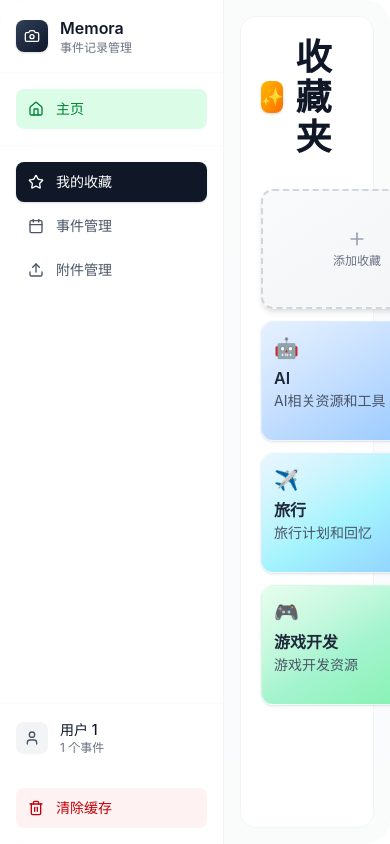
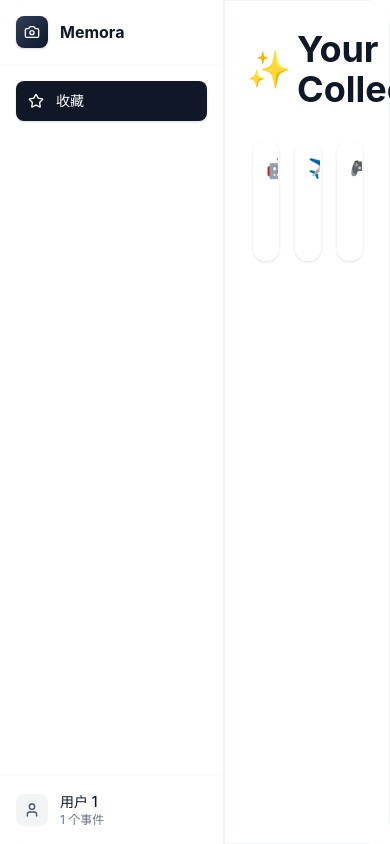
Before and after one commit to tada-zako/memora, a Vue app in the folder frontend/desktop/: page / in a window 390 px wide. Built offline with nearby package versions, Linux system fonts and the light colour scheme.

Commit message:
style: improve index page ui

```diff
--- a/frontend/desktop/electron.vite.config.mjs
+++ b/frontend/desktop/electron.vite.config.mjs
@@ -15,6 +15,15 @@ export default defineConfig({
         '@renderer': resolve('src/renderer/src')
       }
     },
-    plugins: [vue()]
+    plugins: [vue()],
+    server: {
+      proxy: {
+        '/api': {
+          target: 'http://localhost:8000',
+          changeOrigin: true,
+          secure: false
+        }
+      }
+    }
   }
 })
--- a/frontend/desktop/package.json
+++ b/frontend/desktop/package.json
@@ -41,5 +41,8 @@
     "vite": "^7.0.5",
     "vue": "^3.5.17",
     "vue-eslint-parser": "^10.2.0"
+  },
+  "pnpm": {
+    "neverBuiltDependencies": []
   }
 }
--- /dev/null
+++ b/frontend/desktop/pnpm-workspace.yaml
@@ -0,0 +1,4 @@
+ignoredBuiltDependencies:
+  - '@tailwindcss/oxide'
+  - electron
+  - esbuild
--- a/frontend/desktop/src/main/index.js
+++ b/frontend/desktop/src/main/index.js
@@ -770,44 +770,6 @@ app.whenReady().then(() => {
     return await detectActiveBrowser()
   })
 
-  // 新增：清除缓存的 IPC 处理器
-  ipcMain.handle('clear-cache', async () => {
-    try {
-      console.log('IPC: clear-cache called. Attempting to manually delete cache directories.')
-
-      const userDataPath = app.getPath('userData')
-      // Common cache-related folders in Electron
-      const cacheFolders = ['Cache', 'Code Cache', 'GPUCache', 'ShaderCache']
-
-      for (const folder of cacheFolders) {
-        const folderPath = join(userDataPath, folder)
-        try {
-          // Use fs.promises.rm for modern, async removal.
-          // The { recursive: true, force: true } options will delete the directory and its contents,
-          // and won't throw an error if the path doesn't exist.
-          await fs.promises.rm(folderPath, { recursive: true, force: true })
-          console.log(`Successfully deleted directory: ${folderPath}`)
-        } catch (error) {
-          // Log error but continue to the next folder and relaunch
-          console.error(`Failed to delete directory ${folderPath}:`, error)
-        }
-      }
-
-      console.log('Cache directories cleared. Relaunching application...')
-
-      // Relaunch the application
-      app.relaunch()
-      app.quit()
-
-      // This message will be sent, but the app will quit immediately after.
-      return { success: true, message: '缓存已深度清除，应用即将重启' }
-
-    } catch (error) {
-      console.error('Failed to clear cache and relaunch:', error)
-      return { success: false, message: `清除缓存失败: ${error.message}` }
-    }
-  })
-
   createWindow()
 
   app.on('activate', function () {
--- a/frontend/desktop/src/renderer/src/App.vue
+++ b/frontend/desktop/src/renderer/src/App.vue
@@ -28,37 +28,8 @@
               sidebarExpanded ? 'opacity-100 max-w-none' : 'opacity-0 max-w-0'
             ]"
           >
-            <h1 class="text-base font-semibold text-gray-900 whitespace-nowrap">Memora</h1>
-            <p class="text-xs text-gray-500 font-light whitespace-nowrap">事件记录管理</p>
+            <h1 class="text-base font-bold text-gray-900 whitespace-nowrap">Memora</h1>
           </div>
-        </div>
-      </div>
-
-      <!-- 快捷图标 -->
-      <div :class="['border-b border-gray-50 transition-all duration-300 ease-in-out', sidebarExpanded ? 'p-4' : 'p-3']">
-        <div :class="[!sidebarExpanded ? 'flex justify-center' : '']">
-          <button
-            @click="currentPage = 'collections'"
-            :class="[
-              'flex items-center rounded-lg text-left transition-all duration-300 ease-in-out btn-hover',
-              sidebarExpanded ? 'w-full space-x-3 px-3 py-2.5' : 'w-12 h-12 justify-center',
-              'bg-green-100 text-green-700 hover:bg-green-200'
-            ]"
-            :title="!sidebarExpanded ? '主页' : ''"
-          >
-            <Home :class="[
-              'flex-shrink-0 transition-all duration-300 ease-in-out',
-              sidebarExpanded ? 'w-4 h-4' : 'w-6 h-6'
-            ]" />
-            <span
-              :class="[
-                'font-medium text-sm transition-all duration-300 ease-in-out overflow-hidden whitespace-nowrap',
-                sidebarExpanded ? 'opacity-100 max-w-none' : 'opacity-0 max-w-0'
-              ]"
-            >
-              主页
-            </span>
-          </button>
         </div>
       </div>
 
@@ -117,63 +88,36 @@
           </div>
         </div>
       </div>
-
-      <!-- 临时清除缓存按钮 -->
-      <div :class="['transition-all duration-300 ease-in-out', sidebarExpanded ? 'p-4' : 'p-3']">
-        <button
-          @click="clearCache"
-          :class="[
-            'flex items-center rounded-lg text-left transition-all duration-300 ease-in-out btn-hover w-full',
-            'bg-red-50 text-red-700 hover:bg-red-100',
-            sidebarExpanded ? 'space-x-3 px-3 py-2.5' : 'w-12 h-12 justify-center'
-          ]"
-          title="清除缓存"
-        >
-          <Trash2 :class="[
-            'flex-shrink-0 transition-all duration-300 ease-in-out',
-            sidebarExpanded ? 'w-4 h-4' : 'w-6 h-6'
-          ]" />
-          <span
-            :class="[
-              'font-medium text-sm transition-all duration-300 ease-in-out overflow-hidden whitespace-nowrap',
-              sidebarExpanded ? 'opacity-100 max-w-none' : 'opacity-0 max-w-0'
-            ]"
-          >
-            清除缓存
-          </span>
-        </button>
-      </div>
     </div>
 
     <!-- 主内容区域 -->
     <div class="flex-1 flex flex-col overflow-hidden min-w-0">
 
               <!-- 页面内容 -->
-        <main class="flex-1 overflow-auto p-6 custom-scrollbar">
+        <main class="flex-1 overflow-auto custom-scrollbar">
           <!-- 收藏管理页面 -->
           <div v-if="currentPage === 'collections'" class="h-full">
             <!-- 主要内容区域 -->
-            <div class="bg-white/90 glass-effect rounded-2xl border border-gray-100 h-full p-8 min-h-0">
+            <div class="bg-white/90 glass-effect border border-gray-100 h-full min-h-0" style="padding: 28px;">
               <!-- 标题区域 -->
               <div class="flex items-center mb-8">
-                <div class="bg-gradient-to-br from-amber-400 to-orange-500 rounded-lg flex items-center justify-center w-8 h-8 mr-3 shadow-minimal">
-                  <span class="text-white text-lg">✨</span>
+                <div class="bg-gradient-to-br rounded-lg flex items-center justify-center w-8 h-8 mr-3">
+                  <span class="text-white text-4xl">✨</span>
                 </div>
                 <div>
-                  <h1 class="text-4xl font-semibold text-gray-900">收藏夹</h1>
+                  <h1 class="text-4xl font-bold text-gray-900">Your Collections</h1>
                 </div>
               </div>
 
-              <!-- 收藏卡片网格 -->
-              <div class="grid grid-cols-2 md:grid-cols-4 lg:grid-cols-4 xl:grid-cols-5 2xl:grid-cols-6 gap-3">
+              <div style="width: 100%; display: flex; gap: 16px;">
                 <!-- 添加新收藏按钮 -->
-                <button
+                <!-- <button
                   @click="showCreateCollection = true"
                   class="h-30 w-48 bg-gradient-to-br from-gray-50 to-gray-100 hover:from-gray-100 hover:to-gray-200 border-2 border-dashed border-gray-300 hover:border-gray-400 rounded-xl flex flex-col items-center justify-center transition-all duration-300 ease-out group shadow-md hover:shadow-xl hover:scale-[1.02] hover:-translate-y-1"
                 >
                   <Plus class="w-5 h-5 text-gray-400 group-hover:text-gray-600 mb-1" />
                   <span class="text-xs font-medium text-gray-500 group-hover:text-gray-700">添加收藏</span>
-                </button>
+                </button> -->
 
                 <!-- 收藏卡片 -->
                 <div
@@ -181,23 +125,20 @@
                   :key="collection.id"
                   @click="viewCollection(collection)"
                   :class="[
-                    'h-30 w-48 rounded-xl p-3 flex flex-col justify-between cursor-pointer transition-all duration-300 ease-out hover:shadow-lg hover:scale-[1.02] hover:-translate-y-1 text-gray-800 relative overflow-hidden group shadow-sm border border-white/60',
-                    collection.color
+                    'h-30 w-48 rounded-xl p-3 flex flex-col justify-between cursor-pointer transition-all duration-300 ease-out hover:shadow-lg hover:scale-[1.02] hover:-translate-y-1 text-gray-800 relative overflow-hidden group shadow-sm border border-white/60'
                   ]"
                 >
                   <!-- 背景效果 -->
-                  <div class="absolute inset-0">
+                  <div class="absolute">
                     <!-- 清新的光泽效果 -->
                     <div class="absolute inset-0 bg-gradient-to-br from-white/30 via-transparent to-transparent"></div>
-                    <!-- 背景图案 -->
-                    <div class="absolute top-1 right-1 text-2xl opacity-15">{{ collection.icon }}</div>
                   </div>
 
                   <!-- 内容 -->
                   <div class="relative z-10">
                     <div class="text-xl mb-1">{{ collection.icon }}</div>
-                    <h3 class="text-base font-semibold mb-0.5 truncate text-gray-800">{{ collection.name }}</h3>
-                    <p class="text-gray-600 text-sm truncate leading-tight">{{ collection.description }}</p>
+                    <h3 class="text-2xl font-bold mb-0.5 truncate text-gray-1000">{{ collection.name }}</h3>
+                    <p class="text-gray-600 text-sm truncate leading-tight">3 个收藏</p>
                   </div>
 
                   <!-- 操作按钮 -->
@@ -540,9 +481,7 @@ const currentPage = ref('collections')
 
 // 菜单项
 const menuItems = [
-  { id: 'collections', name: '我的收藏', icon: Star },
-  { id: 'events', name: '事件管理', icon: Calendar },
-  { id: 'attachments', name: '附件管理', icon: Upload }
+  { id: 'collections', name: '收藏', icon: Star },
 ]
 
 // 用户信息
@@ -667,20 +606,9 @@ const createEvent = async () => {
 const createCollection = () => {
   if (!newCollectionName.value.trim()) return
 
-  // 清新的渐变色彩方案
-  const freshColors = [
-    'bg-gradient-to-br from-pink-100 via-rose-200 to-pink-300',
-    'bg-gradient-to-br from-orange-100 via-amber-200 to-yellow-300',
-    'bg-gradient-to-br from-lime-100 via-green-200 to-emerald-300',
-    'bg-gradient-to-br from-cyan-100 via-blue-200 to-indigo-300',
-    'bg-gradient-to-br from-purple-100 via-violet-200 to-fuchsia-300',
-    'bg-gradient-to-br from-slate-100 via-gray-200 to-zinc-300'
-  ]
-
   const collection = {
     id: Date.now(),
     name: newCollectionName.value,
-    color: freshColors[Math.floor(Math.random() * freshColors.length)],
     icon: '📚', // 默认图标
     description: newCollectionDescription.value || null,
     created_at: new Date().toISOString()
@@ -782,27 +710,6 @@ const getFileName = (url) => {
   }
   return url.split('/').pop()
 }
-
-
-// 清除缓存
-const clearCache = async () => {
-  if (window.electronAPI && window.electronAPI.invoke) {
-    try {
-      const result = await window.electronAPI.invoke('clear-cache');
-      if (result.success) {
-        statusMessage.value = { type: 'success', text: result.message };
-        setTimeout(() => { statusMessage.value = null }, 3000);
-      } else {
-        statusMessage.value = { type: 'error', text: result.message };
-        setTimeout(() => { statusMessage.value = null }, 3000);
-      }
-    } catch (error) {
-      statusMessage.value = { type: 'error', text: '调用清除缓存功能失败' };
-      setTimeout(() => { statusMessage.value = null }, 3000);
-    }
-  }
-};
-
 
 // 侧边栏交互处理
 const handleSidebarEnter = () => {
```
Also changed, not shown: 1 other file (tests, documents, lock files or other folders).
